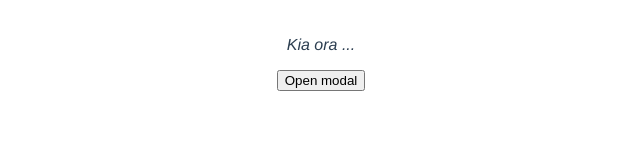
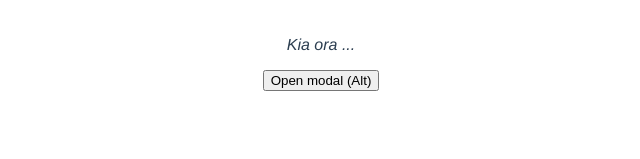
Before and after one commit to tehau26nz/modal-project, a Vue app: page / in a window 1280 px wide. Shown: the part 141-300 px from the top of the page, without its empty margins (319-959 px from the left). Built offline with nearby package versions, Linux system fonts and the light colour scheme.

Commit message:
Events restrictions

```diff
--- a/src/App.vue
+++ b/src/App.vue
@@ -4,8 +4,8 @@
   <div v-if="showModal">
     <Modal :header="header" :text="text" theme="custom" @close="toggleModal"/>
   </div>
-  <button @click="toggleModal">
-    Open modal
+  <button @click.alt="toggleModal">
+    Open modal (Alt)
   </button>
 </template>
 
--- a/src/components/Modal.vue
+++ b/src/components/Modal.vue
@@ -1,5 +1,5 @@
 <template>
-    <div class="backdrop" @click="closeModal">
+    <div class="backdrop" @click.self="closeModal">
         <div class="modal" :class="{ custom:theme === 'custom' }">
             <h1>{{ header }}</h1>
             <p>{{ text }}</p>
```
